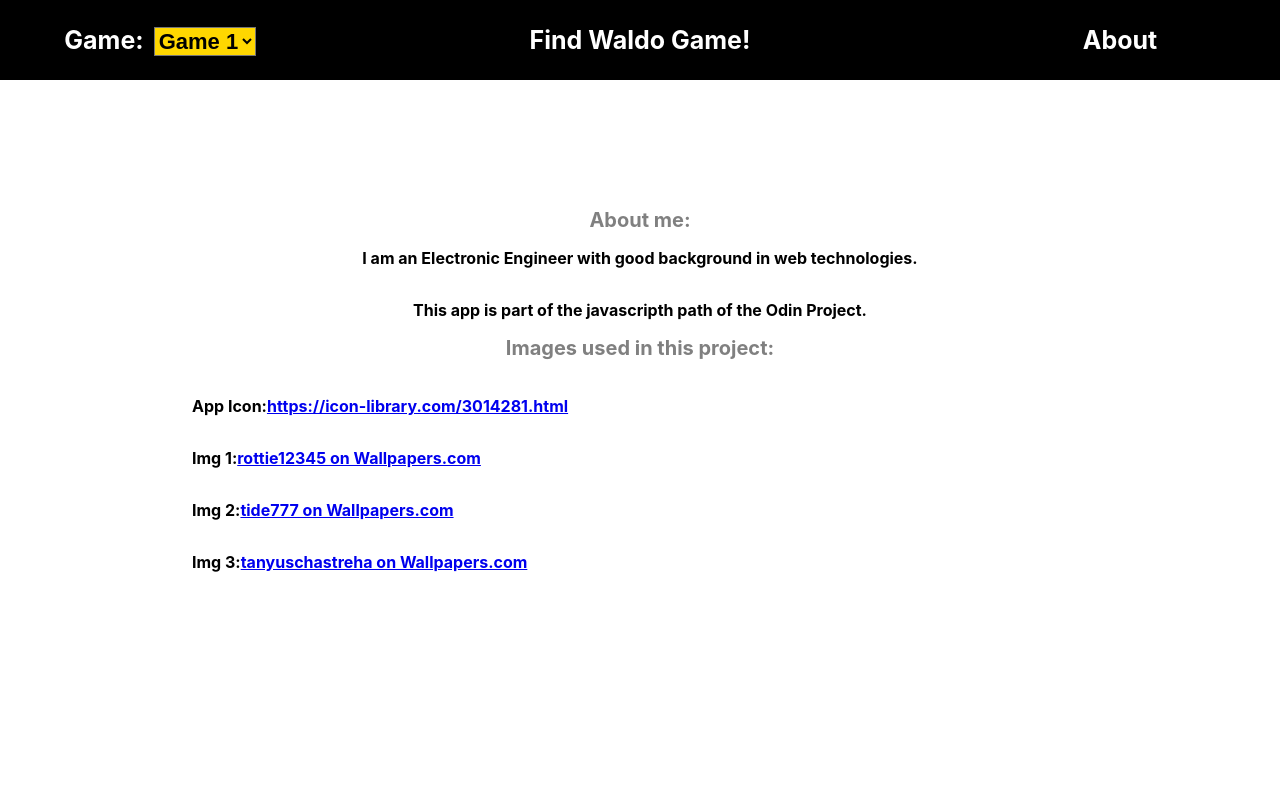
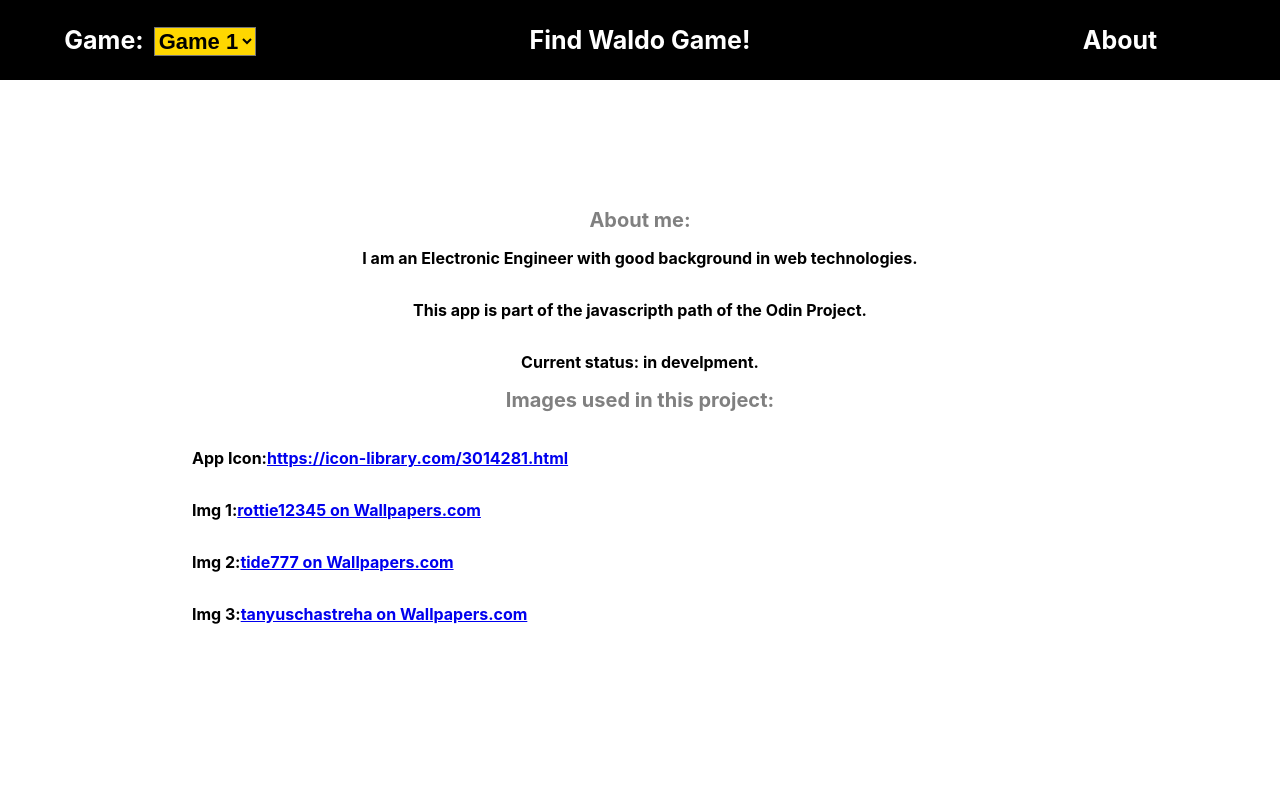
Before and after one commit to gustavobastian/findwaldo, a React (Create React App) app: page /about in a window 1280 px wide. Shown: the top 800 px of the page. Built offline with nearby package versions, Linux system fonts and the light colour scheme.

Commit message:
change some names

```diff
--- a/public/index.html
+++ b/public/index.html
@@ -5,6 +5,8 @@
     <link rel="icon" href="%PUBLIC_URL%/icon.ico" />
     <meta name="viewport" content="width=device-width, initial-scale=1" />
     <meta name="theme-color" content="#000000" />
+    <meta http-equiv="Permissions-Policy" content="interest-cohort=()">
+
     <meta
       name="description"
       content="Find Waldo game"
--- a/src/pages/about.js
+++ b/src/pages/about.js
@@ -10,6 +10,7 @@ function About() {
             <div className='referenceTitle'>About me:</div>
             <p id='firsP' className='pAbout'>I am an Electronic Engineer with good background in web technologies.</p>
             <p id='secondP' className='pAbout'>This app is part of the javascripth path of the Odin Project.</p>
+            <p id='secondP' className='pAbout'>Current status: in develpment.</p>
 
             <div className='referenceTitle'>Images used in this project:</div>
             <div id='reference_1' className='itemReference'>
```
Also changed, not shown: package.json (+8 -5 lines), 1 other file (tests, documents, lock files or other folders).
